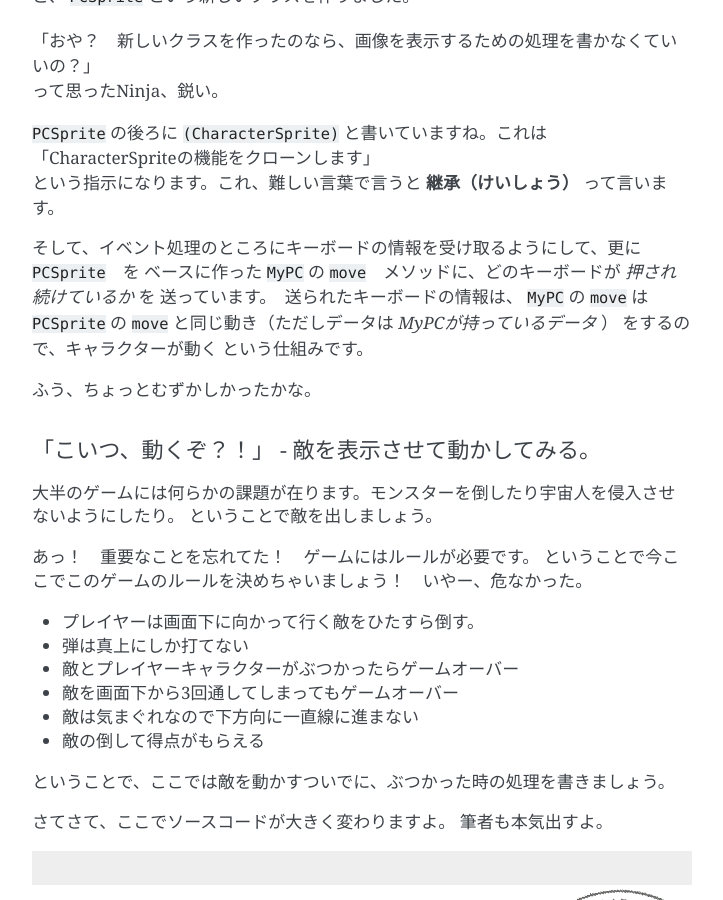
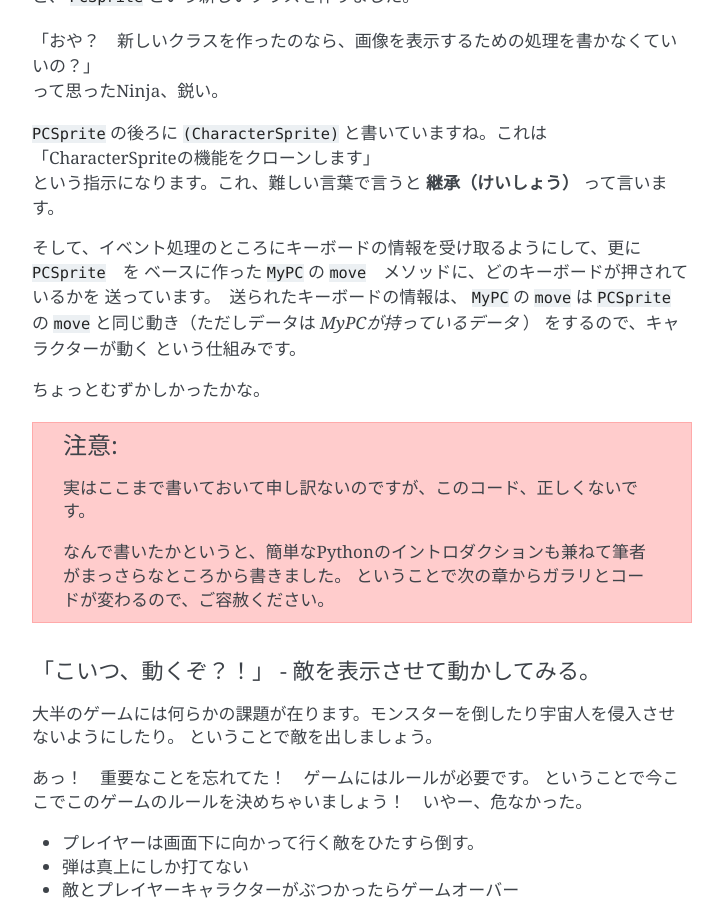
Before and after one commit to shibukawa/coder-dojo-kata-sapporo, a Sphinx documentation site: the page built from source/python/game_menter.rst, in a window 1280 px wide and 900 px high, scrolled down 8303 px. Shown: the whole window, without its empty margins (388-1111 px from the left). Built offline with Sphinx 7.4.7, drawn with Linux system fonts in a browser that asks for light colours.

```diff
--- a/source/python/game_menter.rst
+++ b/source/python/game_menter.rst
@@ -147,7 +147,7 @@ PyCharm Community Edition(任意)
            if event.type == QUIT: #終了イベント
                sys.exit()
 
-.. warning::
+.. danger::
    「ヒント」の一番最後は、プログラムを終了させなくする技なので、Mentorの皆様、および先輩Ninjaは
    強制終了の方法を伝えておくこと。
 
@@ -348,12 +348,18 @@ PyCharm Community Edition(任意)
 | という指示になります。これ、難しい言葉で言うと **継承（けいしょう）** って言います。
 
 そして、イベント処理のところにキーボードの情報を受け取るようにして、更に ``PCSprite``　を
-ベースに作った ``MyPC`` の ``move``　メソッドに、どのキーボードが *押され続けているか* を
+ベースに作った ``MyPC`` の ``move``　メソッドに、どのキーボードが押されているかを
 送っています。　送られたキーボードの情報は、 ``MyPC`` の ``move`` は ``PCSprite`` の
 ``move`` と同じ動き（ただしデータは *MyPCが持っているデータ* ） をするので、キャラクターが動く
 という仕組みです。
 
-ふう、ちょっとむずかしかったかな。
+ちょっとむずかしかったかな。
+
+.. attention::
+    実はここまで書いておいて申し訳ないのですが、このコード、正しくないです。
+
+    なんで書いたかというと、簡単なPythonのイントロダクションも兼ねて筆者がまっさらなところから書きました。
+    ということで次の章からガラリとコードが変わるので、ご容赦ください。
 
 「こいつ、動くぞ？！」 - 敵を表示させて動かしてみる。
 --------------------------------------------------------------
```
